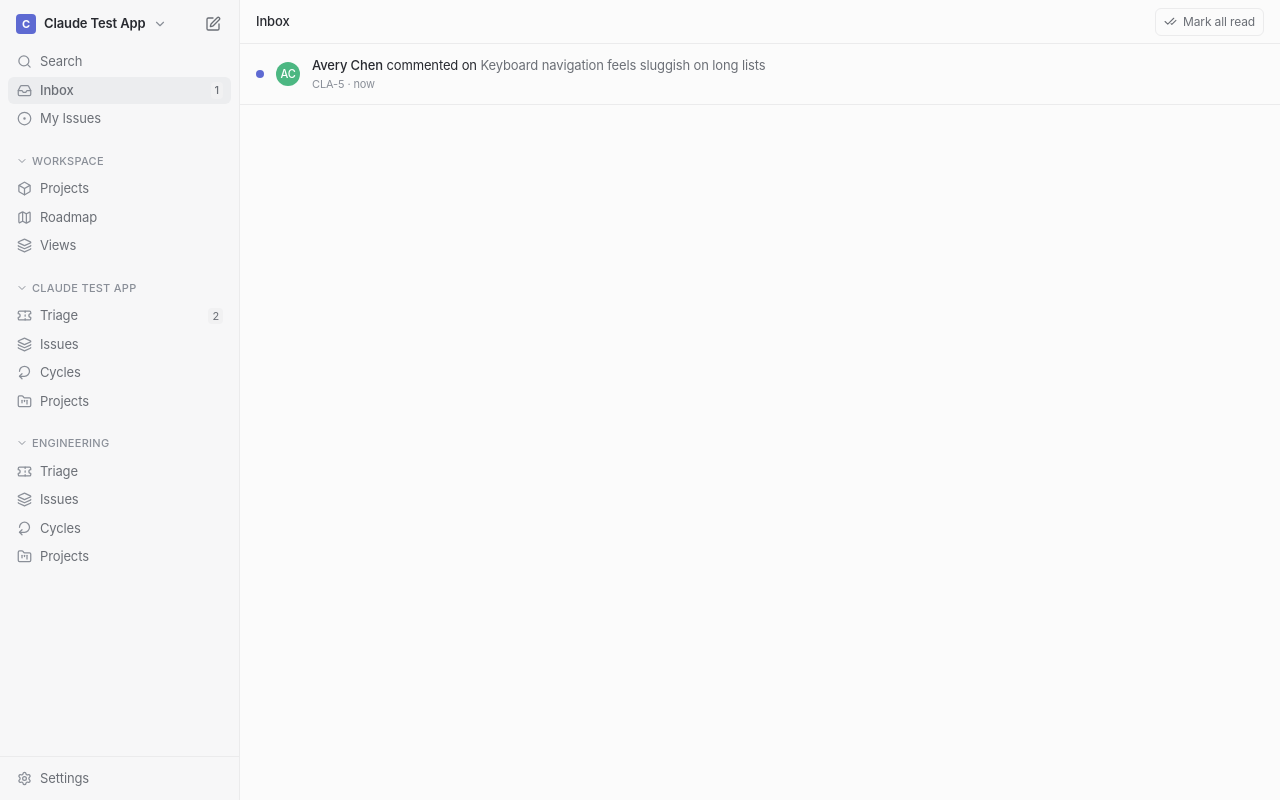
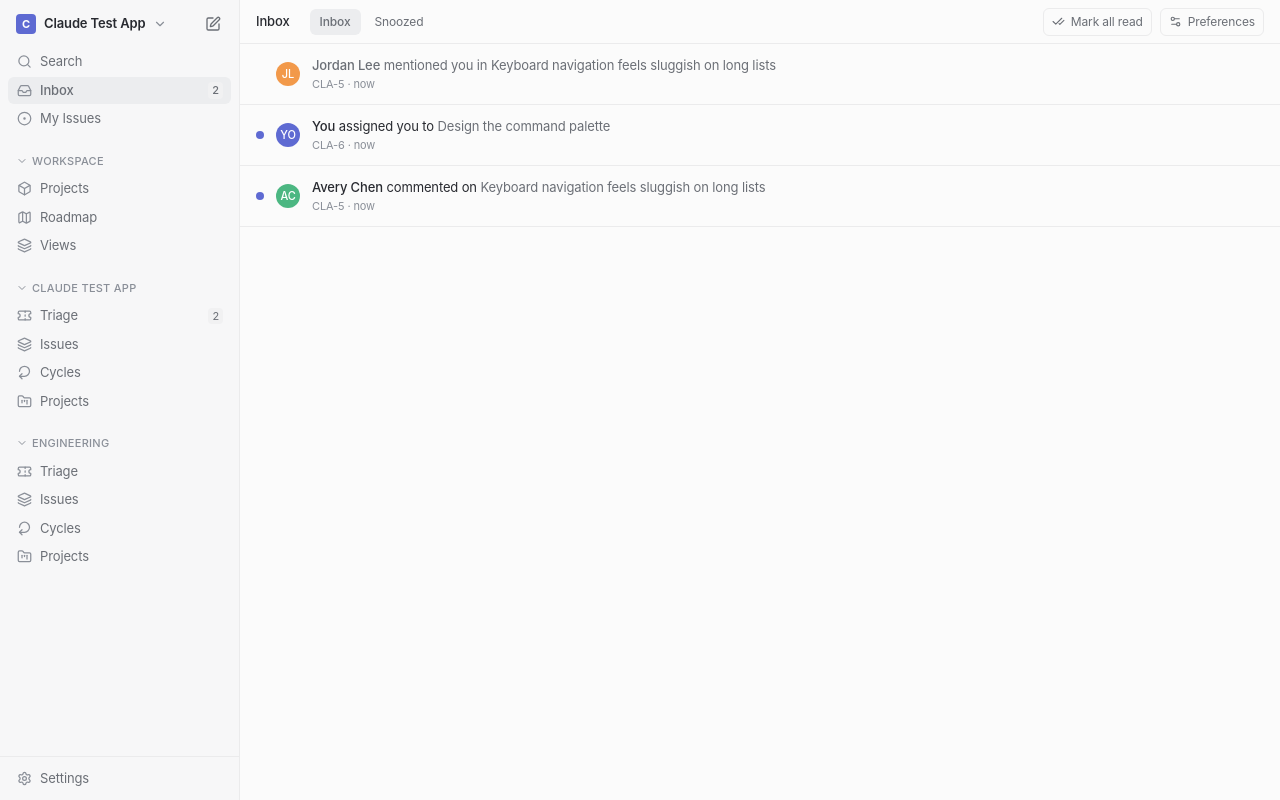
Before and after one commit to doanhnd9989/Flint, a React (Vite) app: page /inbox in a window 1280 px wide. Built offline with nearby package versions, Linux system fonts and the light colour scheme.

Commit message:
Loop #27: notification detail (snooze + prefs)
Co-Authored-By: Claude Opus 4.8 <noreply@anthropic.com>

```diff
--- a/src/components/Sidebar.tsx
+++ b/src/components/Sidebar.tsx
@@ -120,7 +120,9 @@ export function Sidebar() {
       return v ? { to: `/view/${v.id}`, icon: <LayersIcon size={15} />, label: v.name } : null
     })
     .filter(Boolean) as { to: string; icon: ReactNode; label: string }[]
-  const unread = notifications.filter((n) => !n.read).length
+  const unread = notifications.filter(
+    (n) => !n.read && !(n.snoozedUntil && new Date(n.snoozedUntil).getTime() > Date.now()),
+  ).length
 
   return (
     <aside className="flex h-full w-60 shrink-0 flex-col border-r border-border bg-bg-sidebar">
--- a/src/lib/seed.ts
+++ b/src/lib/seed.ts
@@ -326,6 +326,14 @@ export function buildSeed(): WorkspaceData {
       id: 'n_1', issueId: 'i_5', type: 'comment', actorId: 'u_avery',
       body: 'commented on', createdAt: nowIso(), read: false,
     },
+    {
+      id: 'n_2', issueId: 'i_6', type: 'assigned', actorId: 'u_me',
+      body: 'assigned you to', createdAt: nowIso(), read: false,
+    },
+    {
+      id: 'n_3', issueId: 'i_5', type: 'mention', actorId: 'u_jordan',
+      body: 'mentioned you in', createdAt: nowIso(), read: true,
+    },
   ]
 
   const savedViews: SavedView[] = [
--- a/src/lib/store.ts
+++ b/src/lib/store.ts
@@ -17,6 +17,8 @@ import type {
   Label,
   Milestone,
   Notification,
+  NotificationPrefs,
+  NotificationType,
   Priority,
   Project,
   ProjectHealth,
@@ -47,6 +49,8 @@ interface UIState {
   recentSearches: string[]
   /** Starred issues / projects / views (persisted). */
   favorites: Favorite[]
+  /** Per-type notification preferences (persisted). */
+  notificationPrefs: NotificationPrefs
 }
 
 interface NewIssueInput {
@@ -120,6 +124,10 @@ export interface Store extends WorkspaceData, UIState {
   // ── notifications ────────────────────────────────────────────
   markNotificationRead: (id: string) => void
   markAllNotificationsRead: () => void
+  snoozeNotification: (id: string, untilIso: string) => void
+  unsnoozeNotification: (id: string) => void
+  deleteNotification: (id: string) => void
+  setNotificationPref: (type: NotificationType, on: boolean) => void
 
   // ── ui ───────────────────────────────────────────────────────
   setTheme: (t: ThemeMode) => void
@@ -185,6 +193,13 @@ export const useStore = create<Store>()(
       contextMenu: null,
       recentSearches: [],
       favorites: [],
+      notificationPrefs: {
+        assigned: true,
+        mention: true,
+        comment: true,
+        status: true,
+        subscribed: true,
+      },
 
       createIssue: (input) => {
         const s = get()
@@ -698,6 +713,30 @@ export const useStore = create<Store>()(
           notifications: s.notifications.map((n) => ({ ...n, read: true })),
         })),
 
+      snoozeNotification: (id, untilIso) =>
+        set((s) => ({
+          notifications: s.notifications.map((n) =>
+            n.id === id ? { ...n, snoozedUntil: untilIso } : n,
+          ),
+        })),
+
+      unsnoozeNotification: (id) =>
+        set((s) => ({
+          notifications: s.notifications.map((n) =>
+            n.id === id ? { ...n, snoozedUntil: undefined } : n,
+          ),
+        })),
+
+      deleteNotification: (id) =>
+        set((s) => ({
+          notifications: s.notifications.filter((n) => n.id !== id),
+        })),
+
+      setNotificationPref: (type, on) =>
+        set((s) => ({
+          notificationPrefs: { ...s.notificationPrefs, [type]: on },
+        })),
+
       setTheme: (theme) => set({ theme }),
       toggleSidebar: () =>
         set((s) => ({ sidebarCollapsed: !s.sidebarCollapsed })),
--- a/src/lib/types.ts
+++ b/src/lib/types.ts
@@ -213,15 +213,26 @@ export interface SavedView {
   filters: FilterState
 }
 
+export type NotificationType =
+  | 'assigned'
+  | 'mention'
+  | 'comment'
+  | 'status'
+  | 'subscribed'
+
 export interface Notification {
   id: string
   issueId: string
-  type: 'assigned' | 'mention' | 'comment' | 'status' | 'subscribed'
+  type: NotificationType
   actorId: string
   body: string
   createdAt: string
   read: boolean
+  /** ISO time until which the notification is snoozed (hidden from the inbox). */
+  snoozedUntil?: string
 }
+
+export type NotificationPrefs = Record<NotificationType, boolean>
 
 export type FavoriteType = 'issue' | 'project' | 'view'
 
--- a/src/views/Inbox.tsx
+++ b/src/views/Inbox.tsx
@@ -1,58 +1,139 @@
+import { useState } from 'react'
 import { useNavigate } from 'react-router-dom'
-import { useStoreShallow } from '@/lib/store'
+import { CheckCheck, Clock, X, Settings2, AlarmClock } from 'lucide-react'
+import { useStore, useStoreShallow } from '@/lib/store'
 import { ViewHeader } from '@/components/ViewHeader'
 import { Avatar } from '@/components/Avatar'
+import { Popover } from '@/components/ui/Popover'
 import { timeAgo, cn } from '@/lib/utils'
-import { CheckCheck } from 'lucide-react'
+import type { NotificationType } from '@/lib/types'
+
+const TYPE_LABEL: Record<NotificationType, string> = {
+  assigned: 'Assignments',
+  mention: 'Mentions',
+  comment: 'Comments',
+  status: 'Status changes',
+  subscribed: 'Subscribed updates',
+}
+
+function isSnoozed(until: string | undefined, now: number) {
+  return !!until && new Date(until).getTime() > now
+}
+
+function NotificationPrefsMenu() {
+  const { notificationPrefs, setNotificationPref } = useStoreShallow((s) => ({
+    notificationPrefs: s.notificationPrefs,
+    setNotificationPref: s.setNotificationPref,
+  }))
+  return (
+    <Popover
+      align="end"
+      width={240}
+      trigger={
+        <span className="flex items-center gap-1.5 rounded-md border border-border px-2 py-1 text-[12px] text-muted hover:bg-bg-hover">
+          <Settings2 size={13} /> Preferences
+        </span>
+      }
+    >
+      {() => (
+        <div>
+          <div className="px-2 py-1 text-[11px] font-medium uppercase tracking-wide text-faint">
+            Notify me about
+          </div>
+          {(Object.keys(TYPE_LABEL) as NotificationType[]).map((t) => (
+            <label
+              key={t}
+              className="flex cursor-pointer items-center justify-between rounded-md px-2 py-1.5 text-[13px] text-fg hover:bg-bg-hover"
+            >
+              {TYPE_LABEL[t]}
+              <input
+                type="checkbox"
+                checked={notificationPrefs[t]}
+                onChange={(e) => setNotificationPref(t, e.target.checked)}
+                className="accent-[var(--accent)]"
+              />
+            </label>
+          ))}
+        </div>
+      )}
+    </Popover>
+  )
+}
 
 export function Inbox() {
   const navigate = useNavigate()
-  const { notifications, users, issues, markNotificationRead, markAllNotificationsRead } =
-    useStoreShallow((s) => ({
-      notifications: s.notifications,
-      users: s.users,
-      issues: s.issues,
-      markNotificationRead: s.markNotificationRead,
-      markAllNotificationsRead: s.markAllNotificationsRead,
-    }))
+  const store = useStore()
+  const [tab, setTab] = useState<'inbox' | 'snoozed'>('inbox')
+  const now = Date.now()
 
-  const sorted = [...notifications].sort((a, b) =>
+  const all = [...store.notifications].sort((a, b) =>
     b.createdAt.localeCompare(a.createdAt),
   )
+  const list = all.filter((n) =>
+    tab === 'snoozed' ? isSnoozed(n.snoozedUntil, now) : !isSnoozed(n.snoozedUntil, now),
+  )
+
+  const snooze = (id: string, ms: number) =>
+    store.snoozeNotification(id, new Date(now + ms).toISOString())
 
   return (
     <div className="flex h-full flex-col">
       <ViewHeader
         title="Inbox"
         right={
+          <div className="flex items-center gap-2">
             <button
-            onClick={markAllNotificationsRead}
+              onClick={store.markAllNotificationsRead}
               className="flex items-center gap-1.5 rounded-md border border-border px-2 py-1 text-[12px] text-muted hover:bg-bg-hover"
             >
               <CheckCheck size={13} /> Mark all read
             </button>
+            <NotificationPrefsMenu />
+          </div>
         }
-      />
+      >
+        <div className="flex items-center gap-1">
+          {(['inbox', 'snoozed'] as const).map((t) => (
+            <button
+              key={t}
+              onClick={() => setTab(t)}
+              className={cn(
+                'rounded-md px-2.5 py-1 text-[12px] capitalize text-muted hover:bg-bg-hover',
+                tab === t && 'bg-bg-selected text-fg font-medium',
+              )}
+            >
+              {t}
+            </button>
+          ))}
+        </div>
+      </ViewHeader>
+
       <div className="flex-1 overflow-y-auto">
-        {sorted.length === 0 && (
+        {list.length === 0 && (
           <div className="flex h-full items-center justify-center text-faint">
-            You're all caught up.
+            {tab === 'snoozed' ? 'Nothing snoozed.' : "You're all caught up."}
           </div>
         )}
-        {sorted.map((n) => {
-          const actor = users.find((u) => u.id === n.actorId)
-          const issue = issues.find((i) => i.id === n.issueId)
+        {list.map((n) => {
+          const actor = store.users.find((u) => u.id === n.actorId)
+          const issue = store.issues.find((i) => i.id === n.issueId)
           return (
+            <div
+              key={n.id}
+              className="group flex items-center gap-3 border-b border-border px-4 py-3 hover:bg-bg-hover"
+            >
+              {!n.read && tab === 'inbox' ? (
+                <span className="h-2 w-2 shrink-0 rounded-full bg-accent" />
+              ) : (
+                <span className="h-2 w-2 shrink-0" />
+              )}
               <button
-              key={n.id}
                 onClick={() => {
-                markNotificationRead(n.id)
+                  store.markNotificationRead(n.id)
                   if (issue) navigate(`/issue/${issue.identifier}`)
                 }}
-              className="flex w-full items-center gap-3 border-b border-border px-4 py-3 text-left hover:bg-bg-hover"
+                className="flex flex-1 items-center gap-3 text-left"
               >
-              {!n.read && <span className="h-2 w-2 shrink-0 rounded-full bg-accent" />}
-              {n.read && <span className="h-2 w-2 shrink-0" />}
                 <Avatar user={actor} size={24} />
                 <div className="flex-1">
                   <div className={cn('text-[13px]', n.read ? 'text-muted' : 'text-fg')}>
@@ -61,9 +142,62 @@ export function Inbox() {
                   </div>
                   <div className="text-[11px] text-faint">
                     {issue?.identifier} · {timeAgo(n.createdAt)}
+                    {isSnoozed(n.snoozedUntil, now) &&
+                      ` · snoozed until ${new Date(n.snoozedUntil!).toLocaleDateString('en-US', { month: 'short', day: 'numeric', hour: 'numeric' })}`}
                   </div>
                 </div>
               </button>
+
+              <div className="flex items-center gap-0.5 opacity-0 group-hover:opacity-100">
+                {tab === 'snoozed' ? (
+                  <button
+                    onClick={() => store.unsnoozeNotification(n.id)}
+                    title="Unsnooze"
+                    className="flex h-7 w-7 items-center justify-center rounded text-faint hover:bg-bg-selected hover:text-fg"
+                  >
+                    <AlarmClock size={15} />
+                  </button>
+                ) : (
+                  <Popover
+                    align="end"
+                    width={160}
+                    trigger={
+                      <span className="flex h-7 w-7 items-center justify-center rounded text-faint hover:bg-bg-selected hover:text-fg">
+                        <Clock size={15} />
+                      </span>
+                    }
+                  >
+                    {(close) => (
+                      <div>
+                        {[
+                          { label: 'In 1 hour', ms: 3_600_000 },
+                          { label: 'Tomorrow', ms: 86_400_000 },
+                          { label: 'Next week', ms: 7 * 86_400_000 },
+                        ].map((o) => (
+                          <button
+                            key={o.label}
+                            onClick={() => {
+                              snooze(n.id, o.ms)
+                              close()
+                            }}
+                            className="flex w-full items-center gap-2 rounded-md px-2 py-1.5 text-left text-[13px] text-fg hover:bg-bg-hover"
+                          >
+                            <Clock size={13} className="text-faint" /> {o.label}
+                          </button>
+                        ))}
+                      </div>
+                    )}
+                  </Popover>
+                )}
+                <button
+                  onClick={() => store.deleteNotification(n.id)}
+                  title="Delete"
+                  className="flex h-7 w-7 items-center justify-center rounded text-faint hover:bg-bg-selected hover:text-[var(--priority-urgent)]"
+                >
+                  <X size={15} />
+                </button>
+              </div>
+            </div>
           )
         })}
       </div>
```
Also changed, not shown: 2 other files (tests, documents, lock files or other folders). Lines whose indentation alone changed are shown as unchanged.
